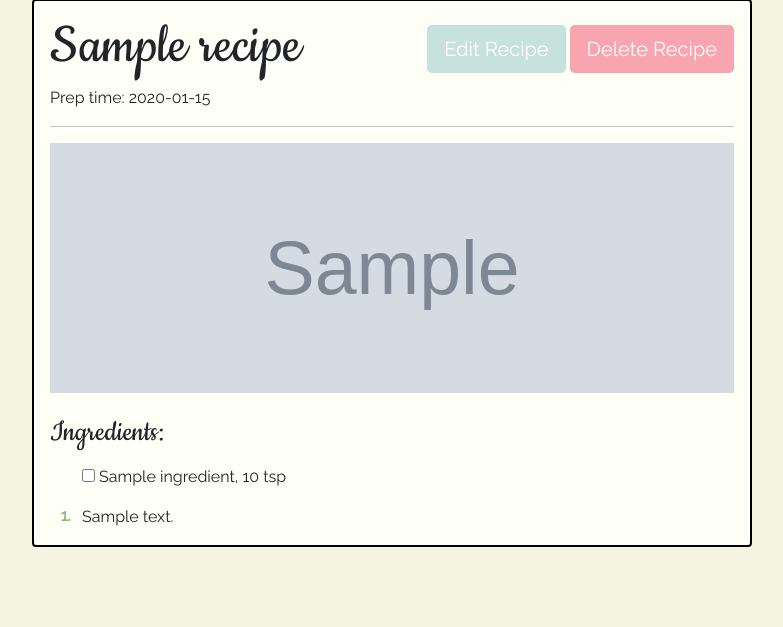
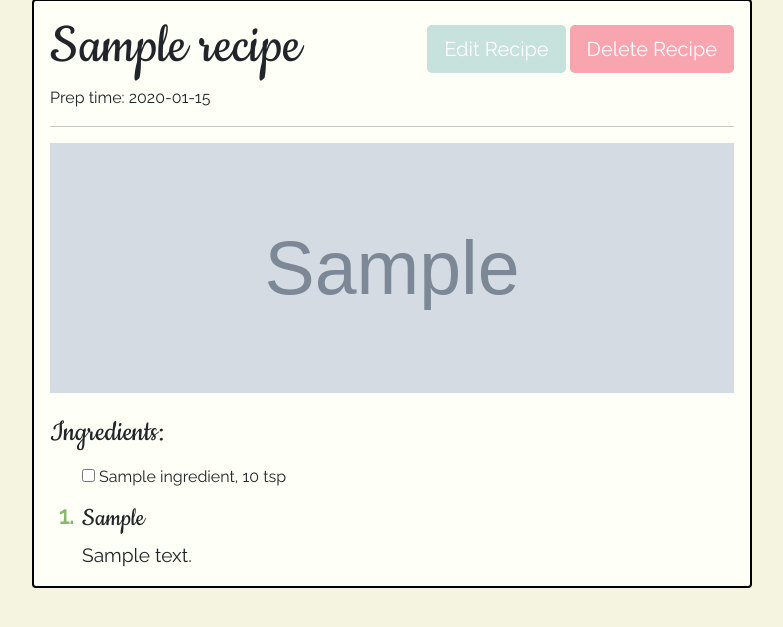
Before and after one commit to TheVulcanWizard/Yumbo, a Django app: page /recipes/1 in a window 1280 px wide. Shown: the part 91-718 px from the top of the page, without its empty margins (248-1031 px from the left). Run offline with Django 3.2, Linux system fonts and the light colour scheme; a user stored in the database is signed in; tables that the repository leaves empty hold one stand-in row (values such as "Sample post"); grey boxes marked "Sample" are stand-in pictures; some libraries are stand-ins or nearby versions.

Commit message:
Added headers to recipe form & additional direction styling

```diff
--- a/recipes/forms.py
+++ b/recipes/forms.py
@@ -17,7 +17,7 @@ class IngredientForm(ModelForm):
 class DirectionForm(ModelForm):
     class Meta:
         model = Direction
-        fields = ['position', 'text']
+        fields = ['position', 'header', 'text']
         widgets = {
             'position': HiddenInput(),
         }
--- a/recipes/static/recipes/recipes.css
+++ b/recipes/static/recipes/recipes.css
@@ -91,10 +91,18 @@ body {
     color: #87b76f;
     font-weight: bold;
     position: absolute;
-    --size: 32px;
-    left: calc(-1 * var(--size)/1.5); top: -5px;;
-    line-height: var(--size);
-    width: var(--size); height: var(--size);
+    --size: 35px;
+    left: calc(-1 * var(--size)/1.5); top: -1px;
+    line-height: 1;
+    font-size: 1.5rem;
+}
+
+.direction-item h2 {
+    font-size: 1.5rem;
+}
+
+.direction-item p {
+    font-size: 1.2rem;
 }
 
 .custom-btn {
--- a/recipes/templates/recipes/recipe_detail.html
+++ b/recipes/templates/recipes/recipe_detail.html
@@ -31,7 +31,10 @@
         </p>
         <ol class="direction-list">
             {% for direction in directions %}
-                <li class="direction-item">{{ direction.text }}</li>
+                <li class="direction-item">
+                    <h3>{{ direction.header }}</h3>
+                    <p>{{ direction.text }}</p>
+                </li>
             {% endfor %}
         </ol>
     </div>
--- a/recipes/templates/recipes/recipe_form.html
+++ b/recipes/templates/recipes/recipe_form.html
@@ -72,6 +72,8 @@
                     {{ direction_form.errors }}
                     {{ direction_form.position }}
                     <div class="fieldWrapper">
+                        <label for="direction_form.header">Header:</label>
+                        {{ direction_form.header }}
                         <label for="direction_form.text">Text:</label>
                         {{ direction_form.text }}
                         {{ direction_form.DELETE }}
@@ -87,6 +89,8 @@
                     {{ direction_forms.empty_form.id }}
                     {{ direction_forms.empty_form.position }}
                     <div class="fieldWrapper">
+                        <label for="direction_form.header">Header:</label>
+                        {{ direction_forms.empty_form.header }}
                         <label for="direction_form.text">Text:</label>
                         {{ direction_forms.empty_form.text }}
                         <input type="checkbox" name="direction_set-__prefix__-DELETE" id="id_direction_set-__prefix__-DELETE">
```
